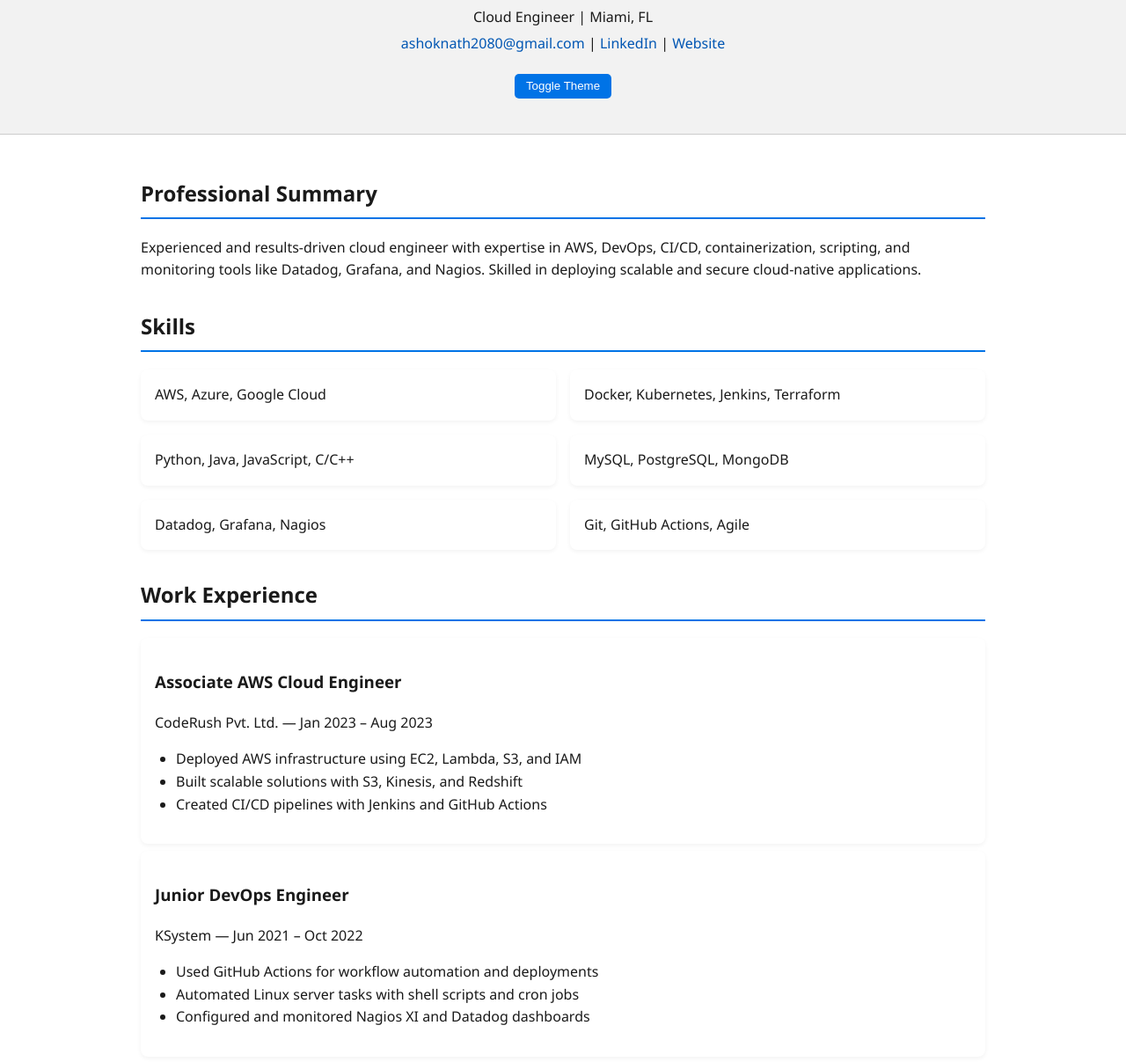
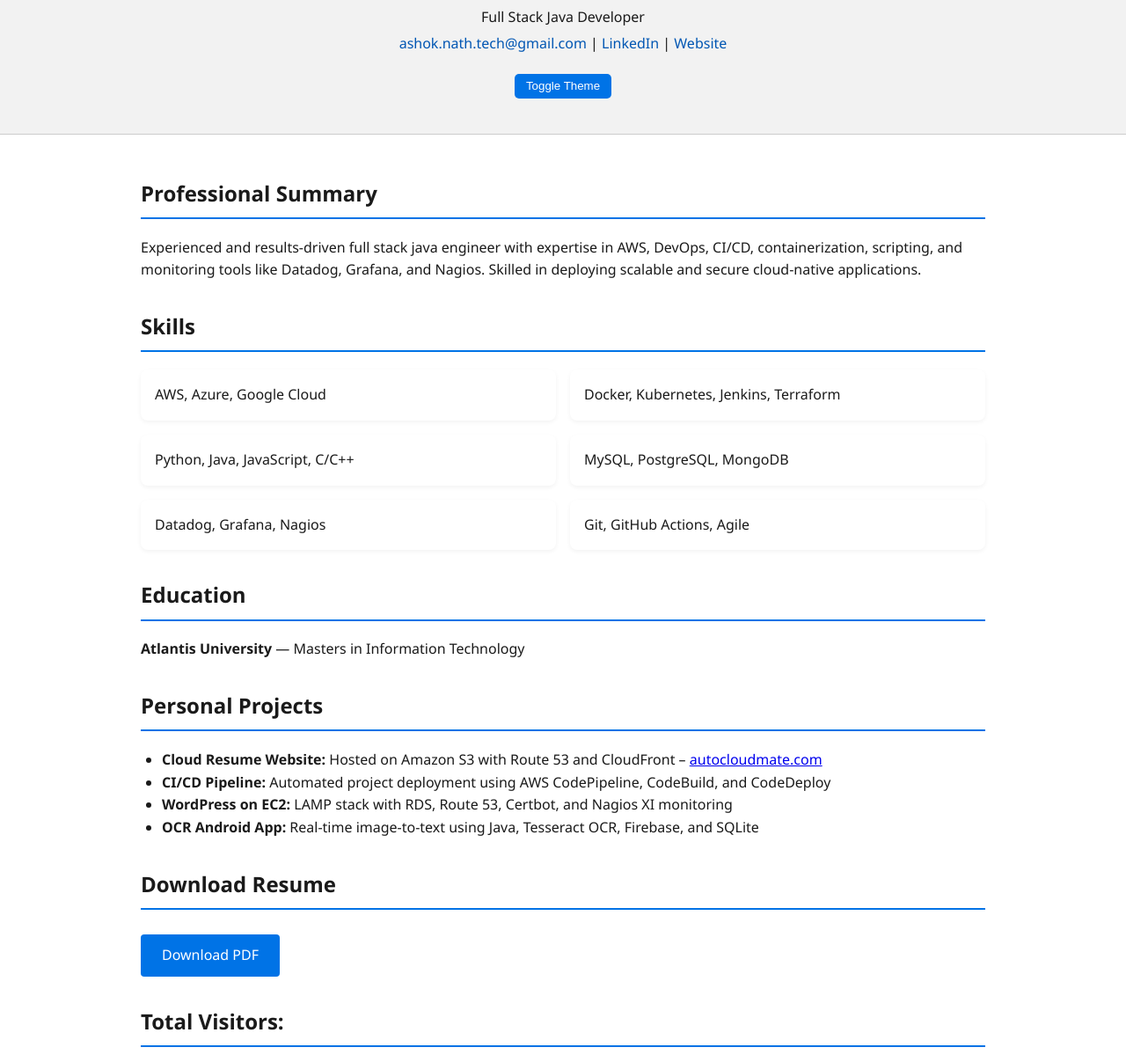
Before and after one commit to ashknth/autocloudmate, a plain HTML site: page index.html in a window 1280 px wide. Shown: the part 89-1296 px from the top of the page at 88% size. Drawn offline with Linux system fonts and the light colour scheme; no server answers.

Commit message:
Update index.html

```diff
--- a/index.html
+++ b/index.html
@@ -4,7 +4,7 @@
   <meta charset="UTF-8" />
   <meta name="viewport" content="width=device-width, initial-scale=1.0" />
   <meta name="description" content="Ashok Nath - Cloud Engineer Resume" />
-  <title>Ashok Nath | Cloud Engineer</title>
+  <title>Ashok Nath | Full Stack Java Developer</title>
   <link rel="stylesheet" href="css/style.css" />
   <link rel="icon" href="assets/favicon.ico" />
 </head>
@@ -12,8 +12,8 @@
   <header>
     <div class="container">
       <h1>Ashok Nath</h1>
-      <p>Cloud Engineer | Miami, FL</p>
-      <p><a href="mailto:ashoknath2080@gmail.com">ashoknath2080@gmail.com</a> | <a href="https://linkedin.com/in/ashoknth" target="_blank">LinkedIn</a> | <a href="https://ashoknath.com.np" target="_blank">Website</a></p>
+      <p>Full Stack Java Developer</p>
+      <p><a href="mailto:ashok.nath.tech@gmail.com">ashok.nath.tech@gmail.com</a> | <a href="https://linkedin.com/in/ashoknth" target="_blank">LinkedIn</a> | <a href="https://ashoknath.com.np" target="_blank">Website</a></p>
       <button id="theme-toggle">Toggle Theme</button>
     </div>
   </header>
@@ -21,7 +21,7 @@
   <main class="container">
     <section id="summary">
       <h2>Professional Summary</h2>
-      <p>Experienced and results-driven cloud engineer with expertise in AWS, DevOps, CI/CD, containerization, scripting, and monitoring tools like Datadog, Grafana, and Nagios. Skilled in deploying scalable and secure cloud-native applications.</p>
+      <p>Experienced and results-driven full stack java engineer with expertise in AWS, DevOps, CI/CD, containerization, scripting, and monitoring tools like Datadog, Grafana, and Nagios. Skilled in deploying scalable and secure cloud-native applications.</p>
     </section>
 
     <section id="skills">
@@ -36,36 +36,13 @@
       </ul>
     </section>
 
-    <section id="experience">
-      <h2>Work Experience</h2>
-      <div class="job">
-        <h3>Associate AWS Cloud Engineer</h3>
-        <span>CodeRush Pvt. Ltd. — Jan 2023 – Aug 2023</span>
-        <ul>
-          <li>Deployed AWS infrastructure using EC2, Lambda, S3, and IAM</li>
-          <li>Built scalable solutions with S3, Kinesis, and Redshift</li>
-          <li>Created CI/CD pipelines with Jenkins and GitHub Actions</li>
-        </ul>
-      </div>
-      <div class="job">
-        <h3>Junior DevOps Engineer</h3>
-        <span>KSystem — Jun 2021 – Oct 2022</span>
-        <ul>
-          <li>Used GitHub Actions for workflow automation and deployments</li>
-          <li>Automated Linux server tasks with shell scripts and cron jobs</li>
-          <li>Configured and monitored Nagios XI and Datadog dashboards</li>
-        </ul>
-      </div>
-    </section>
-
     <section id="education">
       <h2>Education</h2>
-      <p><strong>Atlantis University</strong> — Masters in Information Technology (Jan 2024 – May 2025)</p>
-      <p><strong>Pokhara University</strong> — Bachelors in Computer Engineering (Aug 2018 – Jul 2022)</p>
+      <p><strong>Atlantis University</strong> — Masters in Information Technology </p>
     </section>
 
     <section id="projects">
-      <h2>Projects</h2>
+      <h2>Personal Projects</h2>
       <ul>
         <li><strong>Cloud Resume Website:</strong> Hosted on Amazon S3 with Route 53 and CloudFront – <a href="https://autocloudmate.com" target="_blank">autocloudmate.com</a></li>
         <li><strong>CI/CD Pipeline:</strong> Automated project deployment using AWS CodePipeline, CodeBuild, and CodeDeploy</li>
```
